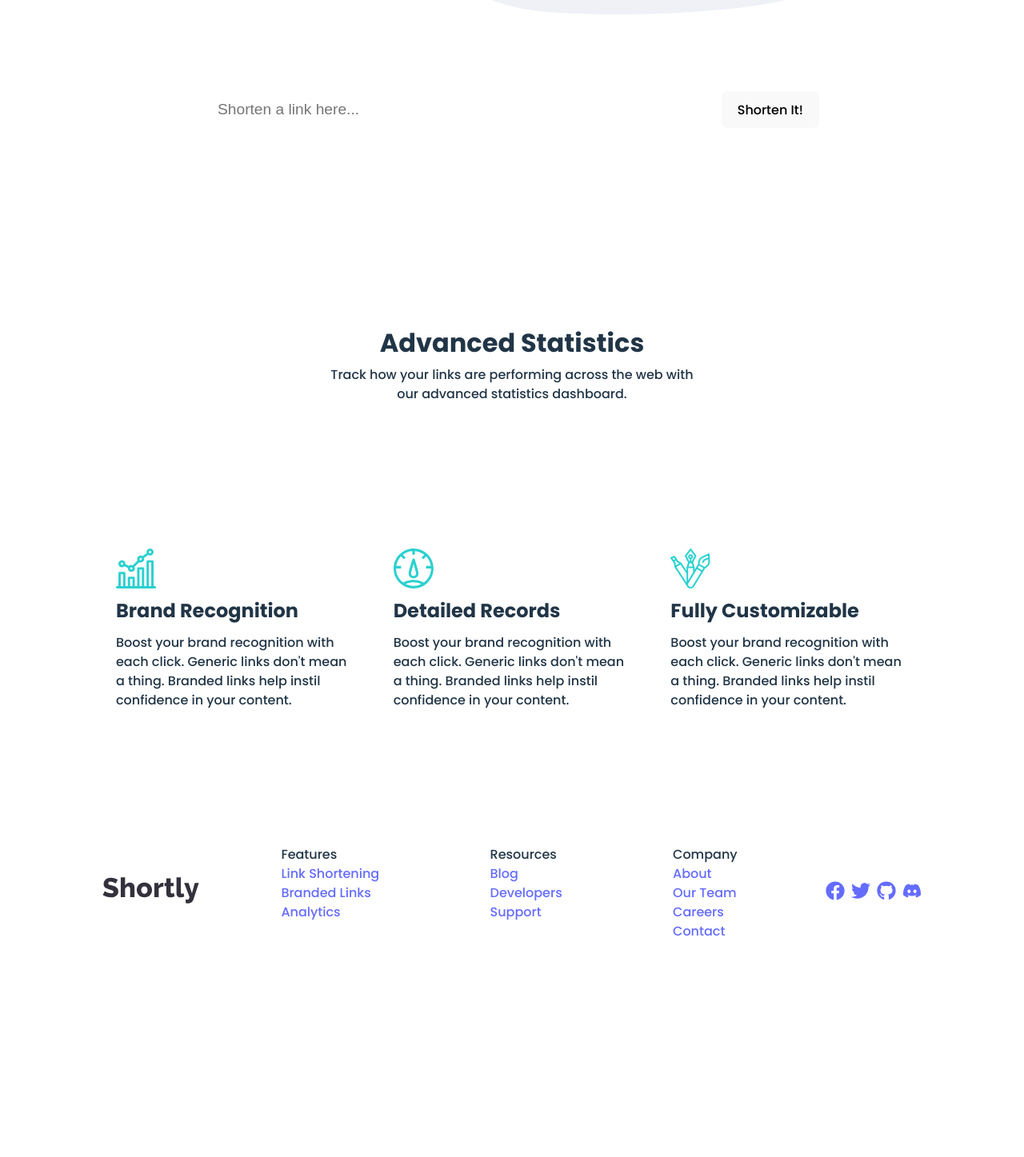
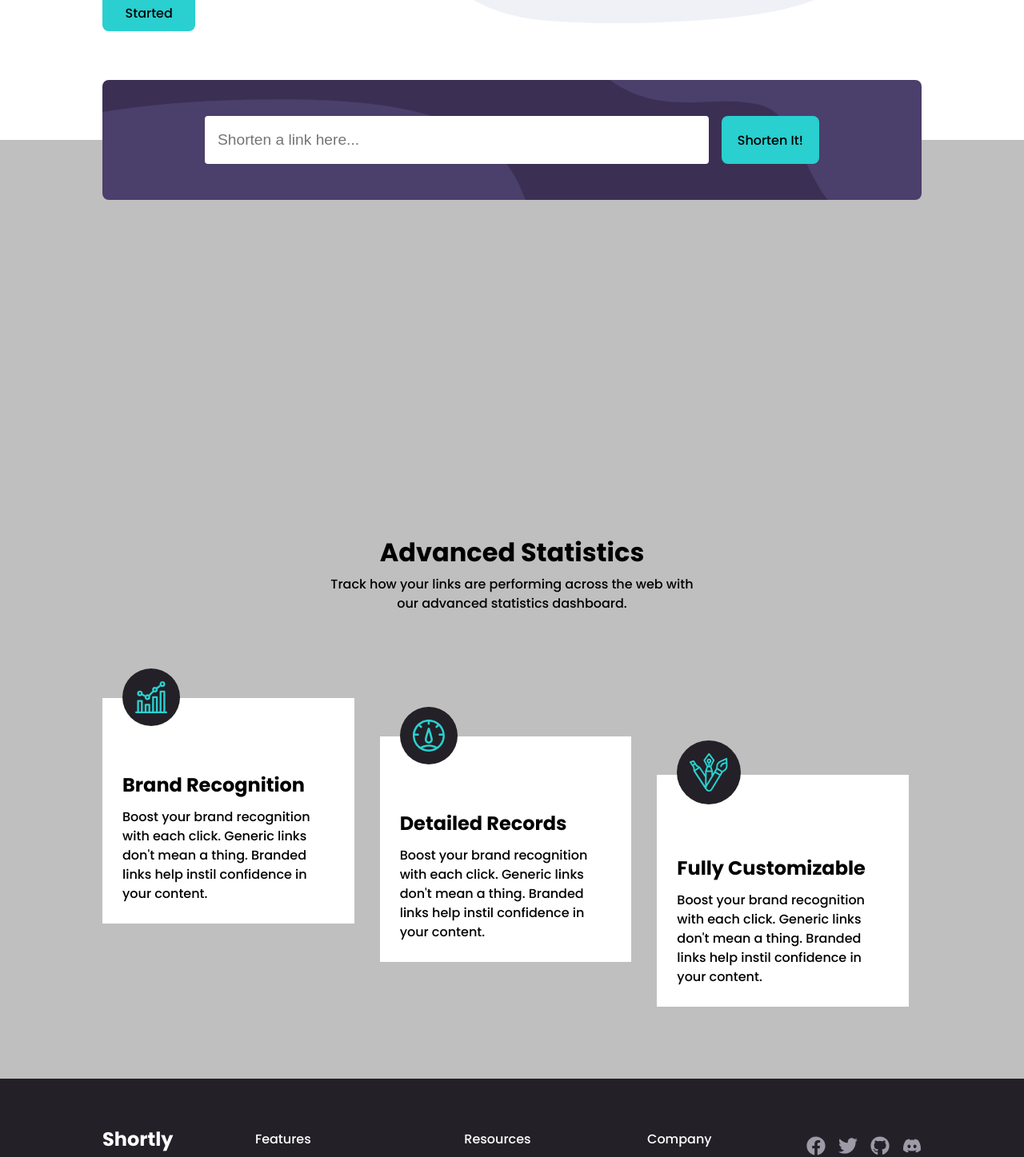
Before and after one commit to AakashSahani/urlshortener, a React (Vite) app in the folder frontend/: page / in a window 1280 px wide. Shown: the part 670-2117 px from the top of the page at 80% size. Before the commit the page ends 1975 px from the top, so only its background shows below. Built offline with nearby package versions, Linux system fonts and the light colour scheme.

Commit message:
added styling

```diff
--- a/frontend/src/App.jsx
+++ b/frontend/src/App.jsx
@@ -9,11 +9,11 @@ function App() {
 	return (
 		<>
 			<Header />
-			<main>
+			<>
 				<Hero />
 				<UrlShortener />
 				<Features />
-			</main>
+			</>
 			<Footer />
 		</>
 	);
--- a/frontend/src/components/Features/Features.css
+++ b/frontend/src/components/Features/Features.css
@@ -1,9 +1,10 @@
 .features {
 	flex-direction: column;
 	align-items: center;
-	justify-content: space-between;
+	justify-content: space-evenly;
 	text-align: center;
-	min-height: 65vh;
+	min-height: 100vh;
+	background-color: var(--Gray);
 }
 
 .features ul {
@@ -18,7 +19,6 @@
 }
 
 .features .text p {
-	/* font-size: 1.2rem; */
 	margin: 1rem auto;
 	width: 63%;
 }
@@ -28,19 +28,38 @@
 	display: flex;
 	flex-direction: column;
 	align-items: flex-start;
-	justify-content: space-between;
 	text-align: left;
 	border: 1px solid white;
-	padding: 1rem;
+	padding: 1rem 1.5rem;
+	background-color: white;
+	height: clamp(400px, fit-content, 250px);
+}
+
+.features ul li {
+	margin-right: 1rem;
+}
+
+.features ul li:first-child {
+	transform: translateY(-3rem);
+}
+
+.features ul li:last-child {
+	transform: translateY(3rem);
 }
 
 .feature > * {
 	margin: 0.5rem 0;
 }
 
-.feature img {
-	width: 50px;
-	height: 50px;
+.feature .img {
+	transform: translateY(-75%);
+	background-color: var(--VeryDarkViolet);
+	display: flex;
+	justify-content: center;
+	align-items: center;
+	padding: 1rem;
+	border-radius: 50%;
+	margin: 0;
 }
 
 .features ul {
@@ -48,3 +67,9 @@
 	grid-template-columns: repeat(3, 1fr);
 	gap: 1rem;
 }
+
+@media (max-width: 1025px) {
+	.features ul {
+		flex-direction: column;
+	}
+}
--- a/frontend/src/components/Features/Features.jsx
+++ b/frontend/src/components/Features/Features.jsx
@@ -17,7 +17,9 @@ function Features() {
 			<ul>
 				<li>
 					<div className="feature">
-						<img src={BrandRecognition} alt="Brand recognition" />
+						<div className="img">
+							<img src={BrandRecognition} alt="Brand recognition" />
+						</div>
 						<h2>Brand Recognition</h2>
 						<p>
 							Boost your brand recognition with each click. Generic links don't
@@ -28,7 +30,9 @@ function Features() {
 				</li>
 				<li>
 					<div className="feature">
-						<img src={DetailedRecords} alt="Detailed Records" />
+						<div className="img">
+							<img src={DetailedRecords} alt="Detailed Records" />
+						</div>
 						<h2>Detailed Records</h2>
 						<p>
 							Boost your brand recognition with each click. Generic links don't
@@ -39,7 +43,9 @@ function Features() {
 				</li>
 				<li>
 					<div className="feature">
-						<img src={FullyCustomizable} alt="Fully Customizable" />
+						<div className="img">
+							<img src={FullyCustomizable} alt="Fully Customizable" />
+						</div>
 						<h2>Fully Customizable</h2>
 						<p>
 							Boost your brand recognition with each click. Generic links don't
--- a/frontend/src/components/Hero/Hero.css
+++ b/frontend/src/components/Hero/Hero.css
@@ -1,9 +1,27 @@
+.hero {
+	min-height: fit-content;
+	display: flex;
+	align-items: center;
+	margin-bottom: 10%;
+}
+
 .hero-text {
 	display: flex;
 	flex-direction: column;
-	justify-content: space-evenly;
+	/* border: 1px solid black; */
+	justify-content: center;
+	min-height: 60vh;
 }
 
 .hero-text button {
 	width: 40%;
 }
+
+.hero-text h1 {
+	font-size: 4rem;
+	line-height: 4rem;
+}
+
+.hero-text > * {
+	margin: 0.5rem 0;
+}
--- a/frontend/src/components/Hero/Hero.jsx
+++ b/frontend/src/components/Hero/Hero.jsx
@@ -4,7 +4,7 @@ import Working from '../../assets/illustration-working.svg';
 
 function Hero() {
 	return (
-		<section>
+		<section className="hero">
 			<div className="hero-text">
 				<h1>More than just shorter links</h1>
 				<p>
--- a/frontend/src/components/Layout/Footer/Footer.css
+++ b/frontend/src/components/Layout/Footer/Footer.css
@@ -1,8 +1,9 @@
 footer {
 	display: flex;
 	justify-content: space-between;
-	align-items: center;
-	padding: 10%;
+	padding: 5% 10%;
+	background-color: var(--VeryDarkViolet);
+	color: var(--white);
 }
 
 .menu {
@@ -12,10 +13,17 @@ footer {
 	padding: 0 10%;
 }
 
+footer li {
+	margin-top: 0.5rem;
+}
 .socials ul {
 	display: flex;
 }
 
 .socials ul > * {
-	margin-left: 0.5rem;
+	margin-left: 1rem;
 }
+
+footer a:hover {
+	color: var(--Cyan);
+}
--- a/frontend/src/components/Layout/Footer/Footer.jsx
+++ b/frontend/src/components/Layout/Footer/Footer.jsx
@@ -7,7 +7,7 @@ function Footer() {
 	return (
 		<footer>
 			<div className="logo">
-				<img src={logo} alt="Logo" />
+				<h2>Shortly</h2>
 			</div>
 			<div className="menu">
 				<div>
--- a/frontend/src/components/UrlShortener/UrlShortener.css
+++ b/frontend/src/components/UrlShortener/UrlShortener.css
@@ -1,17 +1,30 @@
+main {
+	background-color: var(--Gray);
+}
+
 form {
 	display: flex;
 	flex: 1;
 	justify-content: space-between;
 	align-items: center;
 	min-height: 6rem;
+	height: 150px;
 	width: 80vw;
-	margin: 4rem auto;
+	margin: 0 auto;
+	transform: translateY(-50%);
 	padding: 0 10%;
+	/* border: 1px solid black; */
+	border-radius: 0.5rem;
+	background: url('../../assets/bg-shorten-desktop.svg');
+	background-repeat: no-repeat;
+	background-position: center;
+	background-size: cover;
+	background-color: var(--DarkViolet);
 }
 
 form input {
 	flex: 1;
-	height: 50%;
+	height: 40%;
 	margin-right: 1rem;
 	font-size: 1.2rem;
 	padding: 1rem;
@@ -20,7 +33,7 @@ form input {
 }
 
 form button {
-	height: 50%;
+	height: 40%;
 }
 
 .result {
@@ -43,5 +56,9 @@ form button {
 	justify-content: space-between;
 	align-items: center;
 	text-align: left;
-	padding: 0.5rem;
+	padding: 0.5rem 1rem;
 }
+
+.result li button {
+	margin-left: 0.5rem;
+}
--- a/frontend/src/components/UrlShortener/UrlShortener.jsx
+++ b/frontend/src/components/UrlShortener/UrlShortener.jsx
@@ -5,6 +5,7 @@ import './UrlShortener.css';
 function UrlShortener() {
 	const [url, setUrl] = useState('');
 	const [result, setResult] = useState([]);
+	const [copied, setCopied] = useState('Copy!');
 
 	const handleChange = (e) => {
 		setUrl(e.currentTarget.value);
@@ -35,7 +36,7 @@ function UrlShortener() {
 	};
 
 	return (
-		<>
+		<main>
 			<form onSubmit={handleSubmit}>
 				<input
 					type="url"
@@ -54,17 +55,25 @@ function UrlShortener() {
 							<a href={res.url} target="_blank" rel="noopener noreferrer">
 								{res.url}
 							</a>
-							<a href={res.shortlink} target="_blank" rel="noopener noreferrer">
-								{res.shortlink}
-							</a>
-							<button onClick={copyContent(res.shortlink)}>Copy!</button>
+							<div>
+								<a
+									href={res.shortlink}
+									target="_blank"
+									rel="noopener noreferrer"
+								>
+									{res.shortlink}
+								</a>
+								<button onClick={() => copyContent(res.shortlink)}>
+									{copied}
+								</button>
+							</div>
 						</li>
 					))
 				) : (
 					<></>
 				)}
 			</ul>
-		</>
+		</main>
 	);
 }
 
--- a/frontend/src/index.css
+++ b/frontend/src/index.css
@@ -6,9 +6,29 @@
 	line-height: 24px;
 	font-weight: 400;
 
-	color-scheme: light dark;
-	color: rgba(255, 255, 255, 0.87);
-	background-color: #242424;
+	/* Colors */
+
+	/* ### Primary */
+
+	--Cyan: hsl(180, 66%, 49%);
+	--DarkViolet: hsl(257, 27%, 26%);
+
+	/* ### Secondary */
+
+	--Red: hsl(0, 87%, 67%);
+
+	/* ### Neutral */
+
+	--Gray: hsl(0, 0%, 75%);
+	--GrayishViolet: hsl(257, 7%, 63%);
+	--VeryDarkBlue: hsl(255, 11%, 22%);
+	--VeryDarkViolet: hsl(260, 8%, 14%);
+
+	--white: #fff;
+	--black: #000;
+	/* color-scheme: light dark; */
+	/* color: rgba(255, 255, 255, 0.87);
+	background-color: #242424; */
 
 	font-synthesis: none;
 	text-rendering: optimizeLegibility;
@@ -36,11 +56,11 @@ section {
 
 a {
 	font-weight: 500;
-	color: #646cff;
+	color: var(--GrayishViolet);
 	text-decoration: inherit;
 }
 a:hover {
-	color: #535bf2;
+	color: var(--VeryDarkViolet);
 }
 
 ul {
@@ -54,18 +74,20 @@ button {
 	font-size: 1em;
 	font-weight: 500;
 	font-family: inherit;
-	background-color: #1a1a1a;
+	background-color: var(--Cyan);
+	color: var(--black);
 	cursor: pointer;
 	transition: border-color 0.25s;
 }
 button:hover {
-	border-color: #646cff;
+	/* border-color: #646cff; */
+	color: var(--white);
 }
 button:focus,
 button:focus-visible {
 	outline: 4px auto -webkit-focus-ring-color;
 }
-
+/*
 @media (prefers-color-scheme: light) {
 	:root {
 		color: #213547;
@@ -77,4 +99,4 @@ button:focus-visible {
 	button {
 		background-color: #f9f9f9;
 	}
-}
+} */
```
